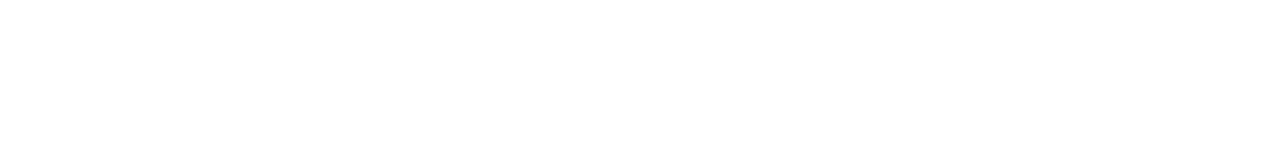
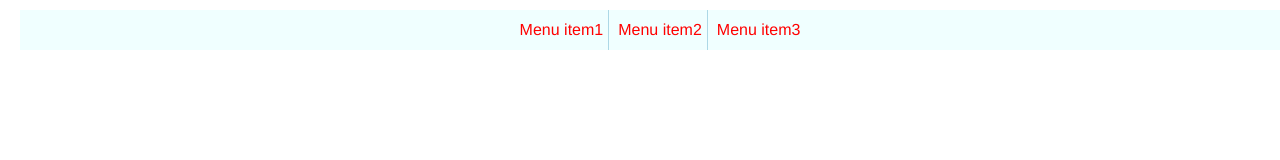
Before and after one commit to kalex32/HTML_November, a plain HTML site: page HW_9_animation/HW_9_animation.html in a window 1280 px wide. Drawn offline with Linux system fonts and the light colour scheme.

Commit message:
complete menu HW_9_animation

```diff
--- a/HW_9_animation/HW_9_animation.html
+++ b/HW_9_animation/HW_9_animation.html
@@ -4,10 +4,19 @@
 <meta charset="UTF-8">
 <meta name="viewport" content="width=device-width, initial-scale=1.0">
 <meta http-equiv="X-UA-Compatible" content="ie=edge">
-	<title> Title </title>
+	<title> HW_9_animation </title>
+	<link rel="stylesheet" href="HW_9_animation_styles.css">
 </head>
 
 	<body>
+	<div>
+    <ul class="menu">
+        <li><a href="/home">Menu item1</a></li>
+        <li><a href="/home">Menu item2</a></li>
+        <li><a href="/home" style="border: none">Menu item3</a></li>
+    </ul>
+
+	</div>
 
 </body>
 </html>
--- a/HW_9_animation/HW_9_animation_styles.css
+++ b/HW_9_animation/HW_9_animation_styles.css
@@ -0,0 +1,27 @@
+*{margin: 0; padding: 0;}
+div{
+    position: relative;
+    width: 100%;
+    height: 40px;
+    margin-top: 10px;
+    margin-left: 20px;
+    margin-right: 20px;
+    background-color:azure;
+    line-height: 40px;
+}
+.menu{
+    list-style-type: none;
+    text-align: center;
+}
+.menu a{
+    text-decoration: none;
+    font-family: helvetica;
+    color: red;
+    display: inline-block;
+    padding-left: 5px;
+    padding-right: 5px;
+    border-right: 1px solid lightblue
+}
+.menu li{
+    display: inline;
+}
```
